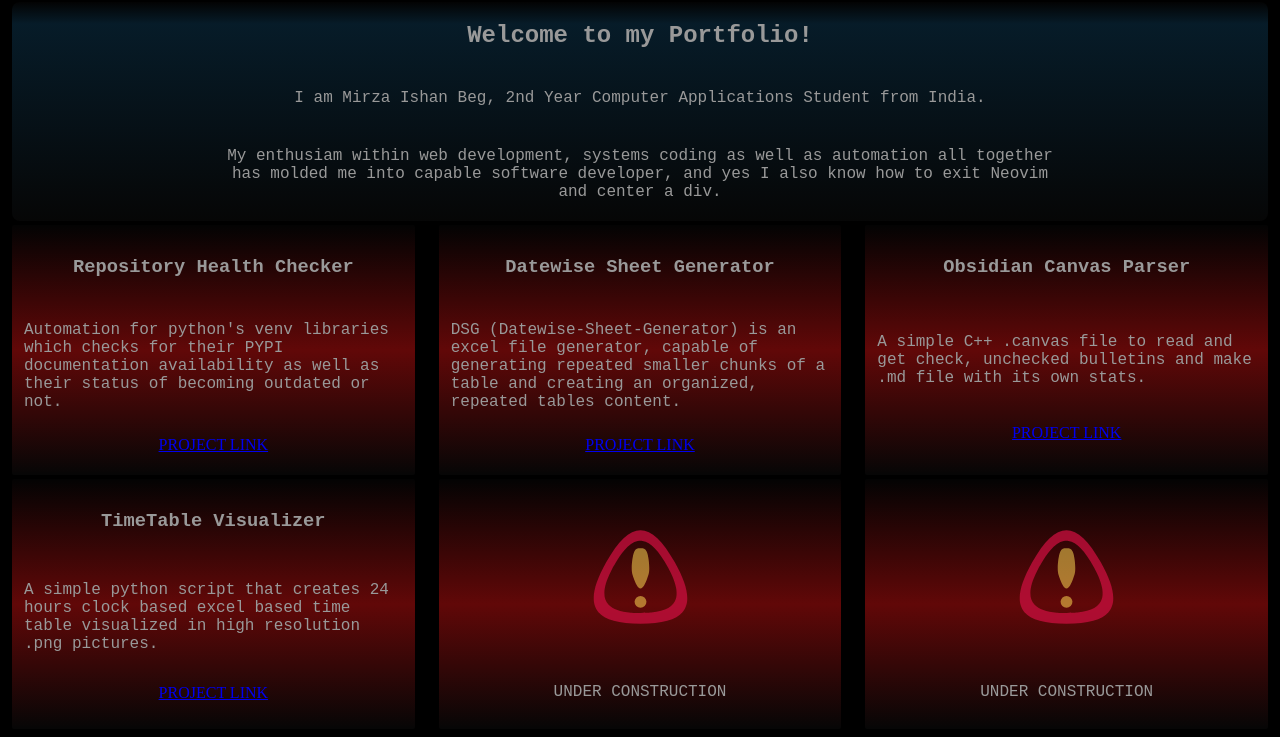
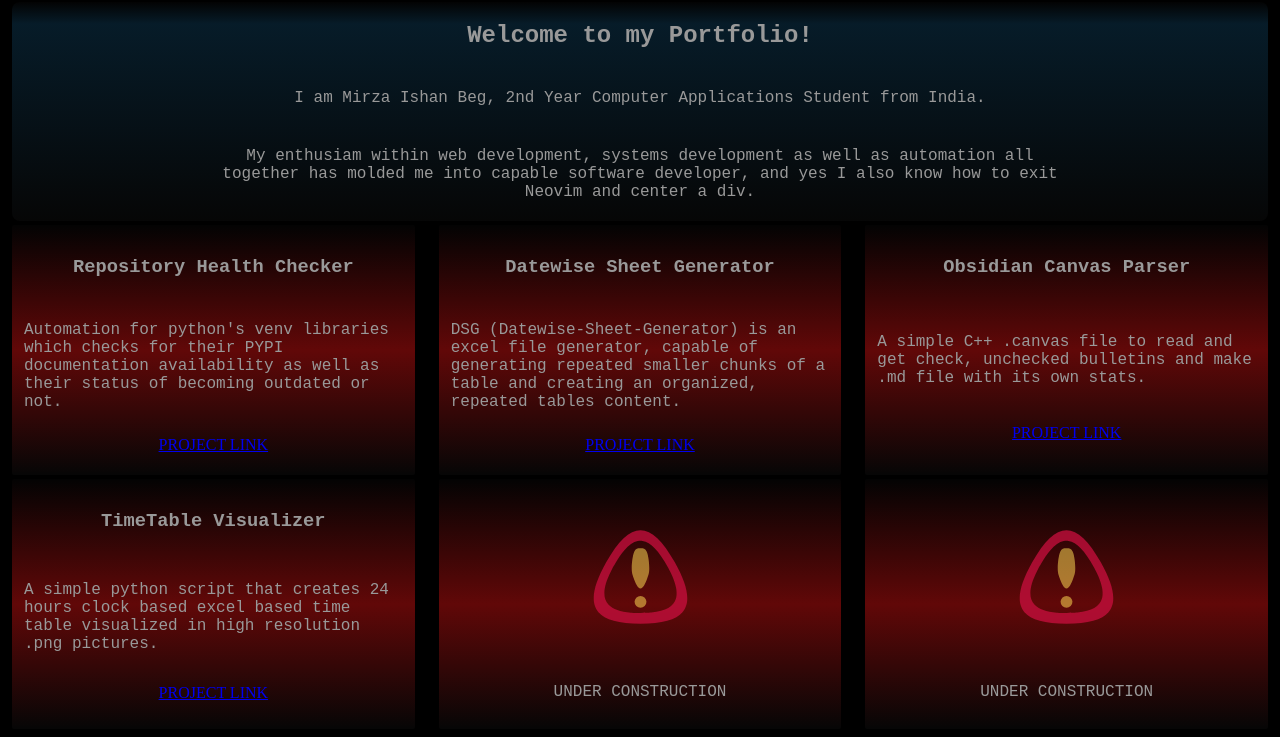
Before and after one commit to Mirza-Ishan-Beg/Portfolio, a plain HTML site: page index.html in a window 1280 px wide. Shown: the part 150-887 px from the top of the page. Drawn offline with Linux system fonts and the light colour scheme.

Commit message:
Minor Fixes

```diff
--- a/index.html
+++ b/index.html
@@ -23,7 +23,7 @@
                 <h2 class="center-title font-type-terminal-like">Welcome to my Portfolio!</h2>
                 <p class="center-title font-type-terminal-like">I am Mirza Ishan Beg, 2nd Year Computer Applications Student from India.</p>
                 <p class="center-title font-type-terminal-like">
-                    My enthusiam within web development, systems coding as well as automation
+                    My enthusiam within web development, systems development as well as automation
                     all together has molded me into capable software developer,
                     and yes I also know how to exit Neovim and center a div.</p>
             </div>
```
